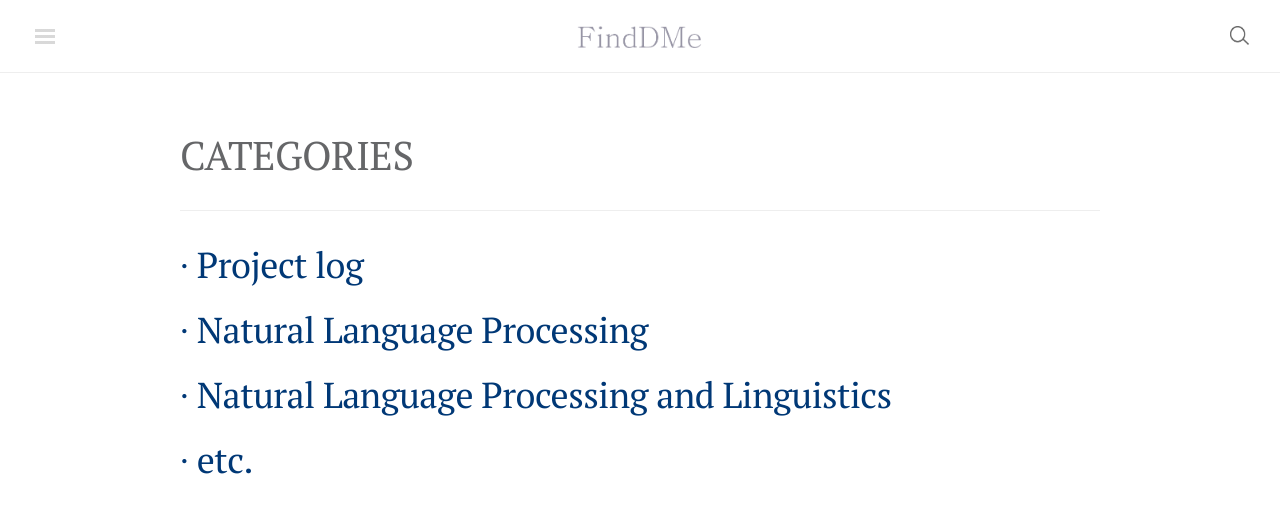
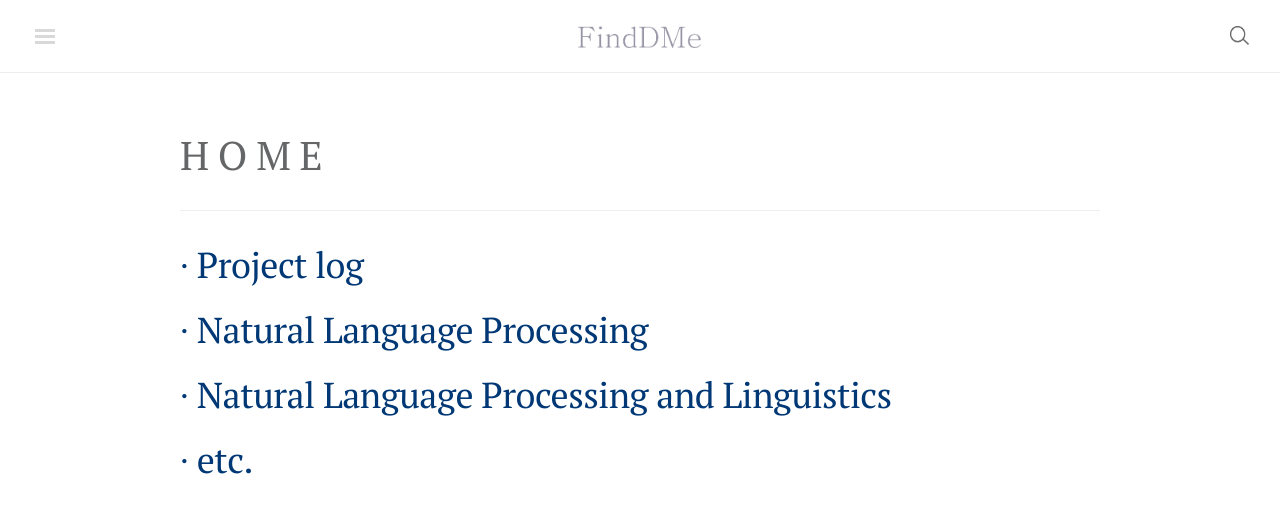
Before and after one commit to finddme/finddme.github.io, a Jekyll site: the page built from index.html, in a window 1280 px wide. Shown: the top 513 px of the page. Built offline with Jekyll 4.4.1, drawn with Linux system fonts in a browser that asks for light colours; nearby versions of some CDN libraries; comment, search, counter and statistics services are not loaded.

Commit message:
Update index.html

```diff
--- a/index.html
+++ b/index.html
@@ -1,6 +1,6 @@
 ---
 layout: page
-title: Categories #Home
+title: H o m e #Categories #Home
 ---
 
 <!-- 카테고리가 홈일 때 -->
```
